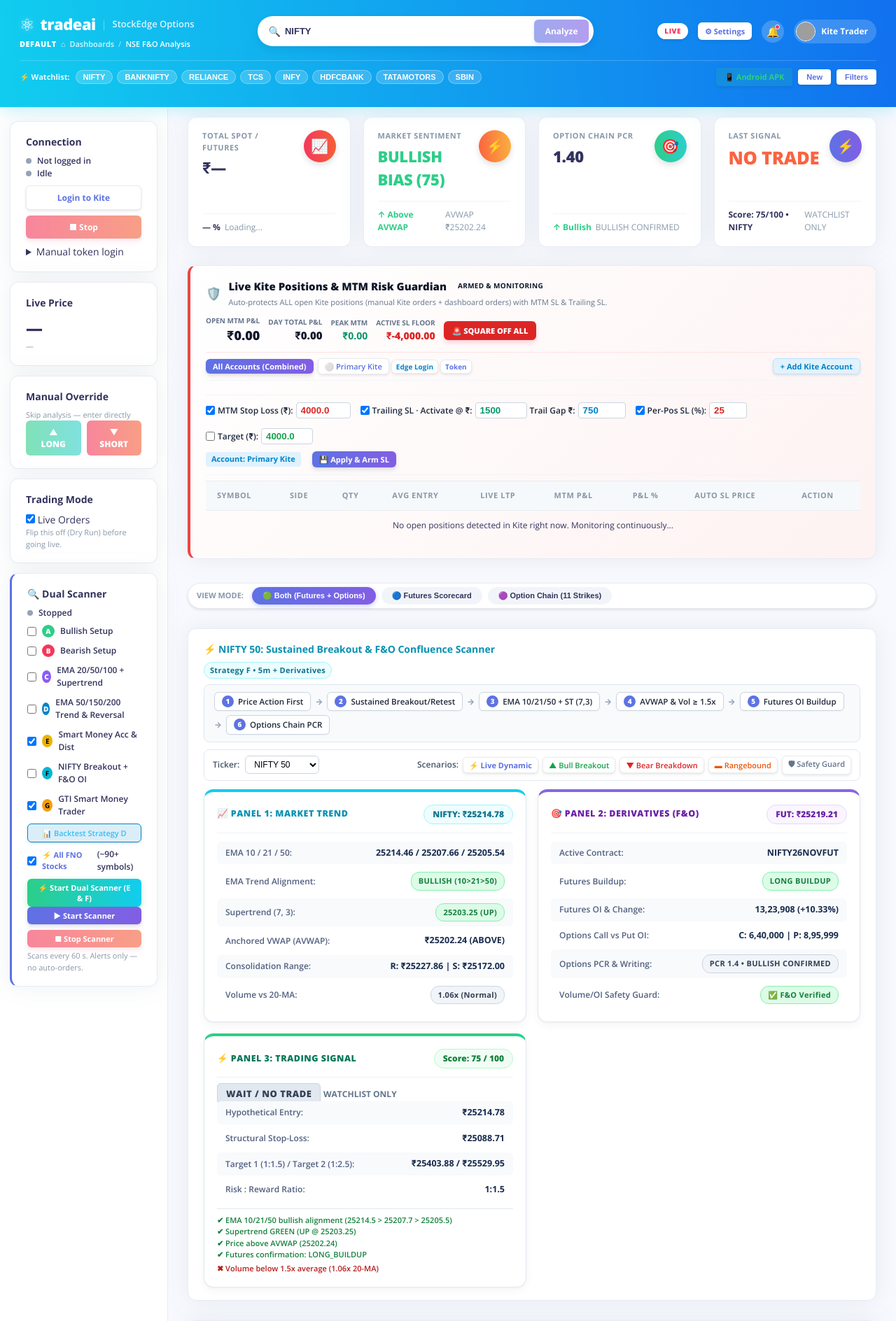
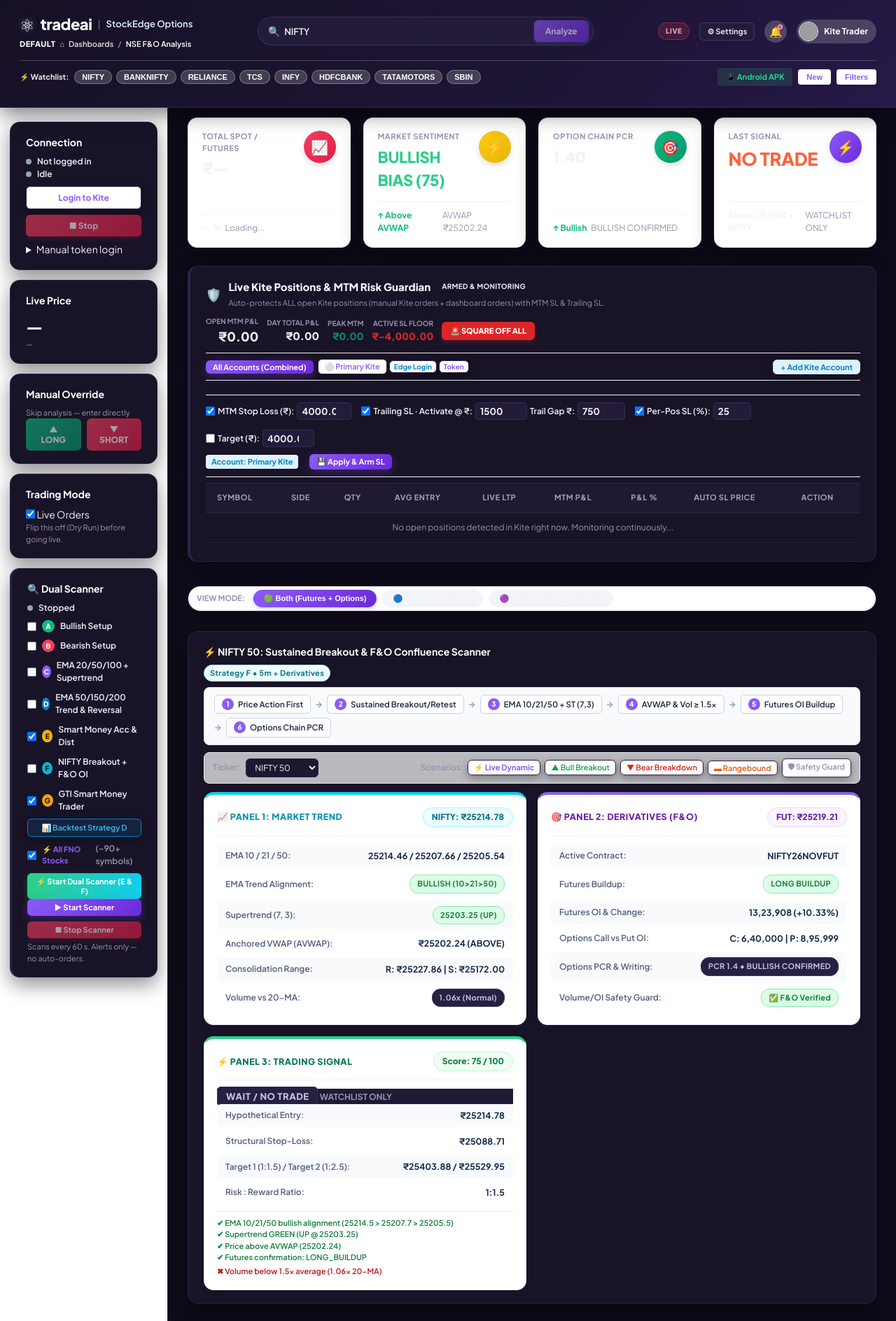
Before and after one commit to primeinvestorpro-ship-it/TradeAI_Mobile, a Flask app: page / in a window 1280 px wide; the page is wider, and only the part inside the window is pictured. Shown: the top 1888 px of that part at 70% size. Run offline with Flask 3, Linux system fonts and the light colour scheme; data that the repository does not hold is empty; some libraries are stand-ins or nearby versions; grey boxes are pictures that could not be loaded.

Commit message:
style: apply dark violet/indigo palette and Plus Jakarta Sans font

```diff
--- a/static/style.css
+++ b/static/style.css
@@ -15,63 +15,65 @@
 
 :root {
   /* Fonts */
-  --font-main: 'Open Sans', 'Inter', -apple-system, BlinkMacSystemFont, 'Segoe UI', Roboto, sans-serif;
-
-  /* Argon Color Palette */
-  --argon-primary:         #5e72e4;
-  --argon-primary-hover:   #485ec4;
-  --argon-secondary:       #f7fafc;
-  --argon-info:            #11cdef;
-  --argon-success:         #2dce89;
-  --argon-danger:          #f5365c;
-  --argon-warning:         #fb6340;
-  --argon-dark:            #172b4d;
-  --argon-darker:          #0f172a;
-  --argon-light:           #f8f9fe;
-  --argon-muted:           #8898aa;
-  --argon-text:            #32325d;
-  --argon-text-dark:       #172b4d;
-  --argon-border:          #e9ecef;
-  --argon-border-dark:     #2b3553;
-  --argon-card-bg:         #ffffff;
-  --argon-card-dark:       #172b4d;
-
-  /* Argon Gradients */
-  --argon-hero-gradient:   linear-gradient(87deg, #11cdef 0, #1171ef 100%);
-  --argon-grad-primary:    linear-gradient(87deg, #5e72e4 0, #825ee4 100%);
-  --argon-grad-success:    linear-gradient(87deg, #2dce89 0, #2dcecc 100%);
-  --argon-grad-danger:     linear-gradient(87deg, #f5365c 0, #f56036 100%);
-  --argon-grad-warning:    linear-gradient(87deg, #fb6340 0, #fbb140 100%);
-  --argon-grad-info:       linear-gradient(87deg, #11cdef 0, #1171ef 100%);
-  --argon-grad-dark:       linear-gradient(87deg, #172b4d 0, #1a1e34 100%);
+  --font-main: 'Plus Jakarta Sans', -apple-system, BlinkMacSystemFont, 'Segoe UI', Roboto, sans-serif;
+
+  /* Neemo Dark Violet & Indigo Color Palette */
+  --argon-primary:         #8b5cf6;
+  --argon-primary-hover:   #7c3aed;
+  --argon-secondary:       #231c38;
+  --argon-info:            #a78bfa;
+  --argon-success:         #10b981;
+  --argon-danger:          #f43f5e;
+  --argon-warning:         #facc15;
+  --argon-dark:            #181326;
+  --argon-darker:          #0f0b1a;
+  --argon-light:           #0f0b1a;
+  --argon-muted:           #9892b0;
+  --argon-text:            #f3f1fa;
+  --argon-text-dark:       #ffffff;
+  --argon-border:          #2c2345;
+  --argon-border-dark:     #3b2f5c;
+  --argon-card-bg:         #181326;
+  --argon-card-dark:       #120e1e;
+
+  /* Neemo Violet Gradients */
+  --argon-hero-gradient:   linear-gradient(135deg, #161026 0%, #1d1534 60%, #261947 100%);
+  --argon-grad-primary:    linear-gradient(135deg, #8b5cf6 0%, #6d28d9 100%);
+  --argon-grad-success:    linear-gradient(135deg, #10b981 0%, #059669 100%);
+  --argon-grad-danger:     linear-gradient(135deg, #f43f5e 0%, #e11d48 100%);
+  --argon-grad-warning:    linear-gradient(135deg, #facc15 0%, #eab308 100%);
+  --argon-grad-info:       linear-gradient(135deg, #8b5cf6 0%, #a855f7 100%);
+  --argon-grad-dark:       linear-gradient(135deg, #181326 0%, #110d1c 100%);
 
   /* Elevations & Radii */
-  --argon-shadow:          0 0 2rem 0 rgba(136, 152, 170, .15);
-  --argon-shadow-sm:       0 2px 4px rgba(50, 50, 93, 0.08), 0 1px 3px rgba(0, 0, 0, 0.05);
-  --argon-shadow-btn:      0 4px 6px rgba(50, 50, 93, .11), 0 1px 3px rgba(0, 0, 0, .08);
-  --argon-radius:          12px;
+  --argon-shadow:          0 12px 32px rgba(5, 3, 12, 0.45);
+  --argon-shadow-sm:       0 4px 12px rgba(5, 3, 12, 0.35);
+  --argon-shadow-btn:      0 4px 14px rgba(124, 58, 237, 0.35);
+  --argon-radius:          14px;
   --argon-radius-pill:     50px;
 
   /* Backward Compatibility Variables */
-  --bg:        #f8f9fe;
-  --bg2:       #ffffff;
-  --bg3:       #f1f5f9;
-  --border:    #e2e8f0;
-  --text:      #32325d;
-  --muted:     #8898aa;
-  --accent:    #5e72e4;
-  --accent2:   #11cdef;
-  --green:     #2dce89;
-  --red:       #f5365c;
-  --orange:    #fb6340;
-  --blue:      #11cdef;
-  --radius:    12px;
-  --shadow:    0 0 2rem 0 rgba(136, 152, 170, .15);
+  --bg:        #0f0b1a;
+  --bg2:       #181326;
+  --bg3:       #231c38;
+  --border:    #2c2345;
+  --text:      #f3f1fa;
+  --muted:     #9892b0;
+  --accent:    #8b5cf6;
+  --accent2:   #facc15;
+  --green:     #10b981;
+  --red:       #f43f5e;
+  --orange:    #f97316;
+  --blue:      #a78bfa;
+  --radius:    14px;
+  --shadow:    0 12px 32px rgba(5, 3, 12, 0.45);
 }
 
 body {
   font-family: var(--font-main);
-  background: var(--argon-light);
+  background: radial-gradient(circle at 18% 12%, rgba(124, 58, 237, 0.16) 0%, transparent 45%),
+              radial-gradient(circle at 85% 80%, rgba(109, 40, 217, 0.14) 0%, transparent 45%),
+              #0f0b1a;
   color: var(--argon-text);
   min-height: 100vh;
   font-size: 14px;
@@ -1785,3 +1787,179 @@ tbody tr:hover {
   color: #dc2626;
   font-weight: 600;
 }
+
+
+/* ─────────────────────────────────────────────────────────────────────────────
+   Neemo Dark Violet & Indigo Theme Overrides
+   Matches reference palette: #0f0b1a base, #181326 cards, #231c38 inputs/pills,
+   #8b5cf6 / #7c3aed violet accents, #facc15 yellow, #10b981 emerald, #f43f5e rose
+   ───────────────────────────────────────────────────────────────────────────── */
+.argon-header {
+  border-bottom: 1px solid rgba(139, 92, 246, 0.22);
+  box-shadow: 0 8px 28px rgba(5, 3, 12, 0.55);
+}
+
+.argon-search-pill {
+  background: #231c38;
+  border: 1px solid rgba(139, 92, 246, 0.28);
+  box-shadow: inset 0 1px 2px rgba(0, 0, 0, 0.25);
+}
+
+.argon-search-pill input {
+  color: #f3f1fa;
+}
+
+.argon-search-pill input::placeholder {
+  color: #8e88a6;
+}
+
+.ticker-dropdown {
+  background: #1d1730;
+  border: 1px solid #332952;
+  box-shadow: 0 16px 36px rgba(5, 3, 12, 0.7);
+}
+
+.ticker-dropdown-item {
+  border-bottom-color: #2a2142;
+}
+
+.ticker-dropdown-item:hover,
+.ticker-dropdown-item.active {
+  background: #282040;
+}
+
+.btn-argon-white {
+  background: #231c38;
+  color: #e9d5ff;
+  border: 1px solid rgba(139, 92, 246, 0.35);
+}
+
+.btn-argon-white:hover {
+  background: #2e2548;
+  color: #ffffff;
+}
+
+.mode-live {
+  background: rgba(244, 63, 94, 0.16);
+  color: #fda4af;
+  border: 1px solid rgba(244, 63, 94, 0.4);
+}
+
+.card,
+.gti-panel,
+.modal-card,
+.modal-content {
+  background: #181326 !important;
+  border-color: #2c2345 !important;
+  color: #f3f1fa !important;
+  box-shadow: 0 10px 28px rgba(5, 3, 12, 0.45) !important;
+}
+
+.card-title,
+h1, h2, h3, h4,
+.modal-title {
+  color: #ffffff !important;
+}
+
+.card-hint,
+.muted,
+.f-setup-status {
+  color: #9892b0 !important;
+}
+
+input,
+select,
+textarea,
+.form-control,
+.form-select {
+  background: #231c38 !important;
+  color: #f3f1fa !important;
+  border-color: #352b54 !important;
+  font-family: var(--font-main) !important;
+}
+
+input:focus,
+select:focus,
+textarea:focus {
+  border-color: #8b5cf6 !important;
+  box-shadow: 0 0 0 2px rgba(139, 92, 246, 0.25) !important;
+  outline: none;
+}
+
+table,
+.table-container table {
+  color: #f3f1fa !important;
+}
+
+thead th,
+th {
+  background: #1f1932 !important;
+  color: #a79fc4 !important;
+  border-bottom: 1px solid #2c2345 !important;
+}
+
+tbody td,
+td {
+  border-bottom: 1px solid #261e3d !important;
+}
+
+tbody tr:hover {
+  background: rgba(139, 92, 246, 0.08) !important;
+}
+
+.badge-secondary,
+.badge-neutral {
+  background: #282040 !important;
+  color: #c4bfe0 !important;
+  border: 1px solid #382d59 !important;
+}
+
+.f-signal-hero {
+  background: #211a36 !important;
+  border-color: #322752 !important;
+}
+
+.f-signal-badge-wait,
+.f-badge-neutral,
+.gti-conf-low {
+  background: #282040 !important;
+  color: #c4bfe0 !important;
+  border-color: #3b2f5c !important;
+}
+
+/* Adapt inline light surfaces inside Guardian, Manual Options & Modals */
+[style*="background:#ffffff"],
+[style*="background: #ffffff"],
+[style*="background:#fff"],
+[style*="background: #fff"],
+[style*="background:#f8fafc"],
+[style*="background: #f8fafc"],
+[style*="background:#f8f9fe"],
+[style*="background: #f8f9fe"],
+[style*="background:#f1f5f9"],
+[style*="background: #f1f5f9"] {
+  background: #1d1730 !important;
+  border-color: #2f254a !important;
+}
+
+[style*="background:#f0f9ff"],
+[style*="background: #f0f9ff"] {
+  background: rgba(124, 58, 237, 0.14) !important;
+  border-color: #8b5cf6 !important;
+}
+
+[style*="color:#0f172a"],
+[style*="color: #0f172a"],
+[style*="color:#1e293b"],
+[style*="color: #1e293b"],
+[style*="color:#334155"],
+[style*="color: #334155"] {
+  color: #f3f1fa !important;
+}
+
+[style*="color:#64748b"],
+[style*="color: #64748b"],
+[style*="color:#475569"],
+[style*="color: #475569"] {
+  color: #9892b0 !important;
+}
--- a/templates/index.html
+++ b/templates/index.html
@@ -5,8 +5,9 @@
   <meta name="viewport" content="width=device-width, initial-scale=1.0" />
   <title>TradeAI — NSE Futures & Options Analysis</title>
   <link rel="preconnect" href="https://fonts.googleapis.com" />
-  <link href="https://fonts.googleapis.com/css2?family=Open+Sans:wght@300;400;600;700;800&family=Inter:wght@400;500;600;700&display=swap" rel="stylesheet" />
-  <link rel="stylesheet" href="/static/style.css?v=2.8" />
+  <link rel="preconnect" href="https://fonts.gstatic.com" crossorigin />
+  <link href="https://fonts.googleapis.com/css2?family=Plus+Jakarta+Sans:wght@400;500;600;700;800&display=swap" rel="stylesheet" />
+  <link rel="stylesheet" href="/static/style.css?v=2.9" />
 </head>
 <body>
   <!-- Top bar -->
```
